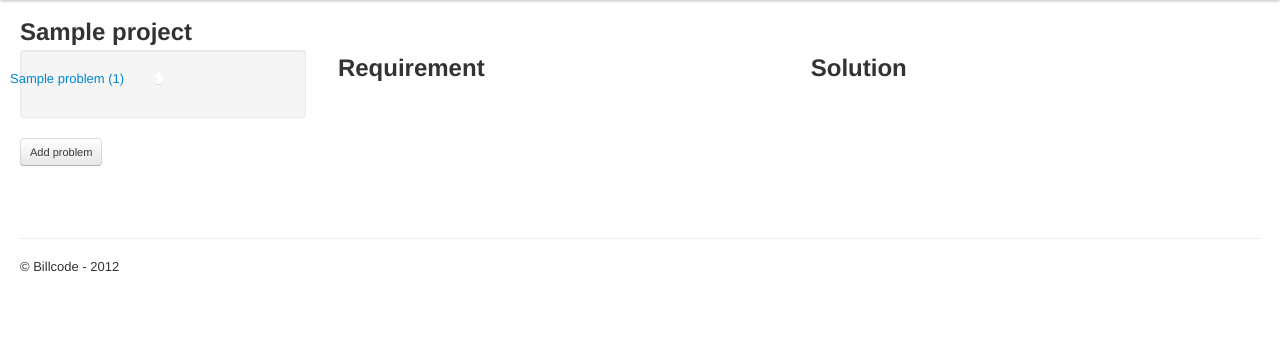
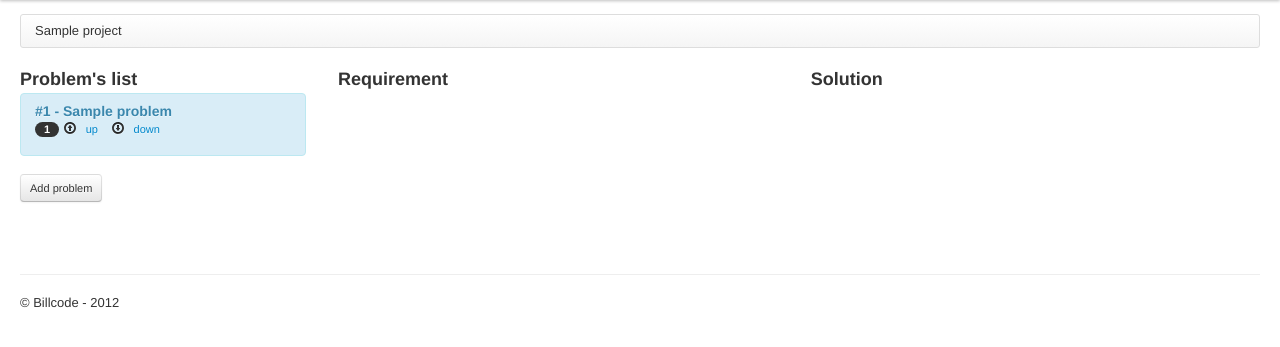
Before and after one commit to billcode-labs/brainstorming-it, a Django app: page /projects/1 in a window 1280 px wide. Shown: the part 40-387 px from the top of the page. Run offline with Django 3.2, Linux system fonts and the light colour scheme; tables that the repository leaves empty hold one stand-in row (values such as "Sample post"); some libraries are stand-ins or nearby versions.

Commit message:
formatação da exibição dos problemas

```diff
--- a/brainstormingit/information/templates/information/project_detail.html
+++ b/brainstormingit/information/templates/information/project_detail.html
@@ -4,7 +4,9 @@
 
 {% block corpo %}
 
-	<h2>{{project.name}}</h2>
+	<ul class="breadcrumb">
+    	<li>{{project.name}}</li>
+    </ul>
 
 	<div class="row-fluid">
         <div class="span3">
@@ -17,27 +19,16 @@
               <li class="divider"></li>
 
              -->
+             <h3>Problem's list</h3>
               {% for problem in project.problem_set.all %}
-              <div id="div{{problem.id}}" class="well problem_li">
-              	<div class="row">
-              		<div class="span6">
-              			<div>
-	              			<span>
-	              			<a href="#">{{problem.name}} ({{problem.vote}})</a>
-	              			</span>
-
-              			</div>
-              		</div>
-              		<div class="span3">
-              			<i class="icon-tint icon-white"></i>
-              		</div>
-              		<div class="span3" id="options_div{{problem.id}}">
-              			<i class="icon-download"></i><a href="{% url url_problem_more_priority problem.id %}">up</a>
-              			<i class="icon-upload"></i><a href="{% url url_problem_less_priority problem.id %}">down</a>
-              		</div>
-              	</div>
-              </div>
-
+           	  <div class="alert alert-info problem_item" id="div{{problem.id}}" >
+               	  <h4 class="alert-heading">#{{problem.id}} - {{problem.name}}</h4>
+              	  	  <p>
+              	  	  	<span class="badge badge-inverse">{{problem.vote}}</span>
+              	  	  	<i class="icon-upload"></i><a class="btn-small" href="{% url url_problem_more_priority problem.id %}">up</a>
+              	  	  	<i class="icon-download"></i><a class="btn-small" href="{% url url_problem_less_priority problem.id %}">down</a>
+             	  	  </p>
+	          </div>
               {% endfor %}
               <span><a id="new_problem_btn" class="btn btn-small" href="#">Add problem</a></span>
 
@@ -60,7 +51,7 @@
         <div class="span9">
           <div class="row-fluid">
             <div class="span6">
-              <h2>Requirement</h2>
+              <h3>Requirement</h3>
               {% for problem in project.problem_set.all %}
               <div class="problem_div requirement_div{{problem.id}}">
               	  {% for requirement in problem.requirement_set.all %}
@@ -97,11 +88,11 @@
 
 
             <div class="span6">
-              <h2>Solution</h2>
+              <h3>Solution</h3>
               {% for problem in project.problem_set.all %}
               <div class="problem_div solution_div{{problem.id}}">
               	  {% for solution in problem.solution_set.all %}
-              	  <div class="alert alert-info" id="{{solution.id}}" >
+              	  <div class="alert alert-success" id="{{solution.id}}" >
               	  	  <h4 class="alert-heading">#{{problem.id}} - {{solution.name}}</h4>
               	  	  {{solution.description}}
               	  	  <p>
@@ -143,7 +134,7 @@
 		    		$(".problem_div").hide();
 		    		$("#add_requirement_form").hide();
 		    		$("#add_solution_form").hide();
-					$(".problem_li").click(function(event){
+					$(".problem_item").click(function(event){
 						var problem_id_selected = $(this).attr('id');
 						$(".problem_div").hide();
 						$(".requirement_" + problem_id_selected).show();
@@ -154,18 +145,6 @@
 						$("#add_solution_form").show();
 					});
 
-					//habilita botoes up|down do problem (quando passa o mouse)
-					$("div[id^='options']").hide();
-					$(".problem_li").mouseenter(function(event){
-						var problem_id_selected = $(this).attr('id');
-						$("#options_" + problem_id_selected).show();
-					});
-					$(".problem_li").mouseleave(function(event){
-						var problem_id_selected = $(this).attr('id');
-						$("#options_" + problem_id_selected).hide();
-					});
-
-
 					//novo problema
 					$("#add_problem_div").hide();
 					$("#new_problem_btn").click(function(event){
```
